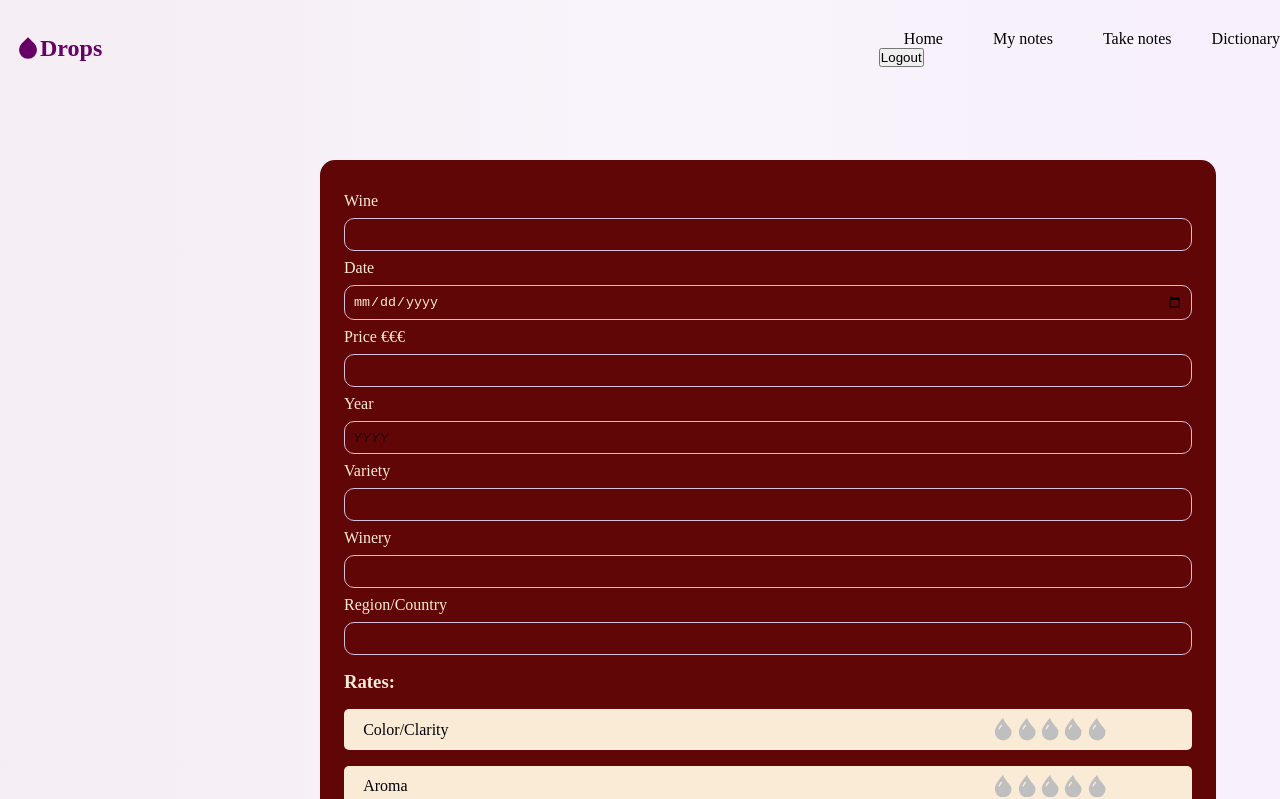
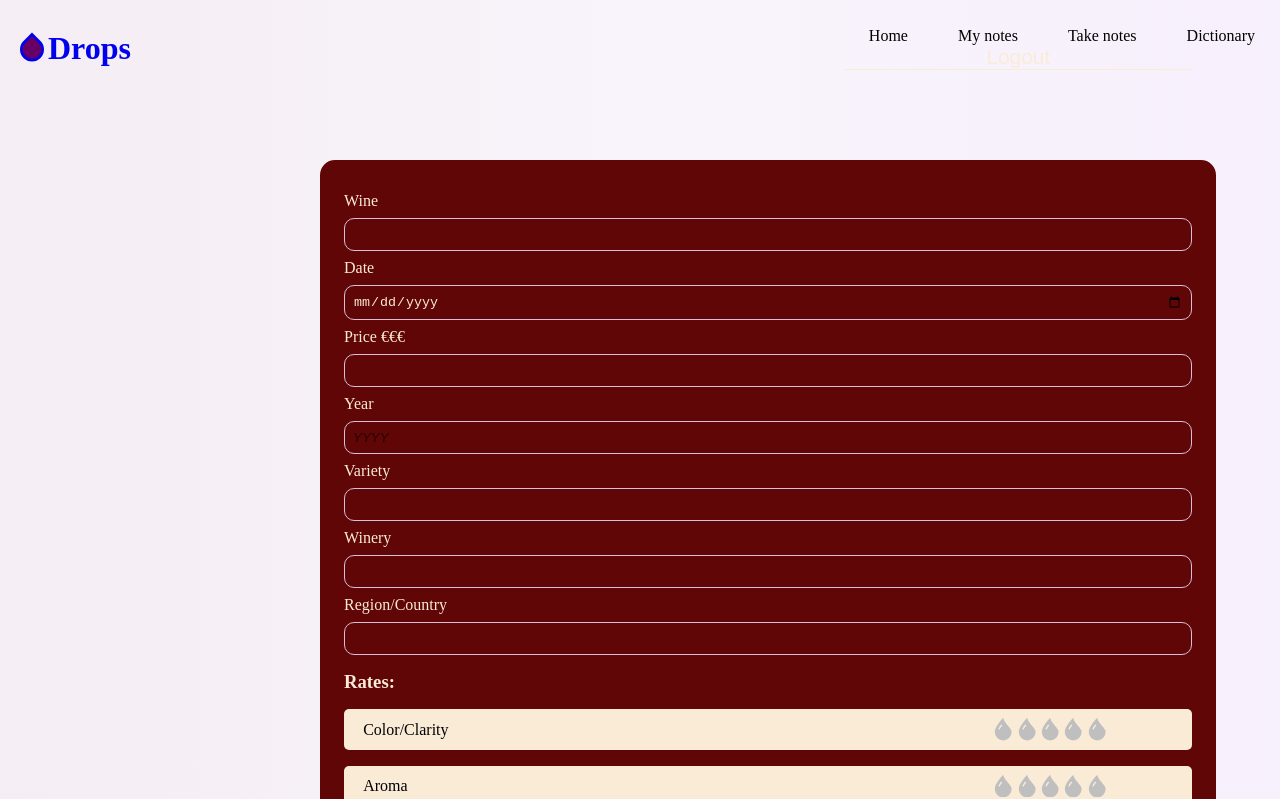
Before and after one commit to jupa248/Drops, a React (Create React App) app in the folder frontend/: page /create-notes in a window 1280 px wide. Shown: the top 799 px of the page. Built offline with nearby package versions, Linux system fonts and the light colour scheme; sample sign-in values are in the browser's storage.

Commit message:
changed navbar links style

```diff
--- a/frontend/src/components/NavBar.css
+++ b/frontend/src/components/NavBar.css
@@ -13,9 +13,16 @@
 .logo {
   display: flex;
   margin-left: 1rem;
+  font-weight: bold;
+  font-size: 2rem;
+}
+
+.logo-dark-bg {
+  color: antiquewhite;
+}
+
+.logo-light-bg {
   color: #660066;
-  font-weight: bold;
-  font-size: 1.5rem;
 }
 
 .logo svg {
@@ -63,9 +70,9 @@
   pointer-events: auto;
 }
 
-nav a:nth-child(4) {
+/* nav a:nth-child(4) {
   padding: 15px 0px 15px 15px;
-}
+} */
 
 nav a:hover {
   opacity: 0.6;
@@ -146,20 +153,34 @@
   flex-direction: column;
   justify-content: center;
   z-index: 2;
-  background: linear-gradient(
-    360deg,
-    rgba(61, 62, 55, 0.4) 0%,
-    rgb(96, 6, 6) 50%
-  );
-  background-color: transparent;
+  background-color: rgb(96, 6, 6);
+  color: antiquewhite;
   align-items: center;
   gap: 50px;
   top: 74px;
 }
 
 .mobileNav a {
+  display: flex;
+  justify-content: center;
+  align-items: center;
   text-decoration: none;
   font-size: 1.3rem;
+  border-bottom: 1px solid antiquewhite;
+  width: 80%;
+}
+
+.logout-btn {
+  display: flex;
+  justify-content: center;
+  align-items: center;
+  gap: 1rem;
+  background-color: transparent;
+  border: none;
+  font-size: 1.3rem;
+  color: antiquewhite;
+  border-bottom: 1px solid antiquewhite;
+  width: 80%;
 }
 
 @media only screen and (min-width: 1024px) {
--- a/frontend/src/components/NavBar.jsx
+++ b/frontend/src/components/NavBar.jsx
@@ -4,6 +4,7 @@
 import { CgDrop } from 'react-icons/cg';
 import { useAppContext } from '../contexts/AppContext';
 import { useNavigate } from 'react-router-dom';
+import { TbLogout } from 'react-icons/tb';
 
 const Navbar = () => {
   const [active, setActive] = useState(false);
@@ -57,7 +58,11 @@
           {user && (
             <div>
               <h2>{user[0]?.username}</h2>
-              <button type="button" onClick={handleLogout}>
+              <button
+                type="button"
+                onClick={handleLogout}
+                className="logout-btn"
+              >
                 Logout
               </button>
             </div>
@@ -86,8 +91,8 @@
         {user && (
           <div>
             <h2>{user[0]?.username}</h2>
-            <button type="button" onClick={handleLogout}>
-              Logout
+            <button type="button" onClick={handleLogout} className="logout-btn">
+              Logout <TbLogout />
             </button>
           </div>
         )}
--- a/frontend/src/components/utils/RatingInput.jsx
+++ b/frontend/src/components/utils/RatingInput.jsx
@@ -13,8 +13,12 @@
   const rateProperty = wineProperty.replaceAll('$Rate', '');
 
   useEffect(() => {
+    const changeSelectedRate = () => {
+      setSelectedRating(currentRate);
+    };
+
     if (!!currentRate) {
-      setSelectedRating(currentRate);
+      changeSelectedRate();
     }
   }, [currentRate]);
 
```
